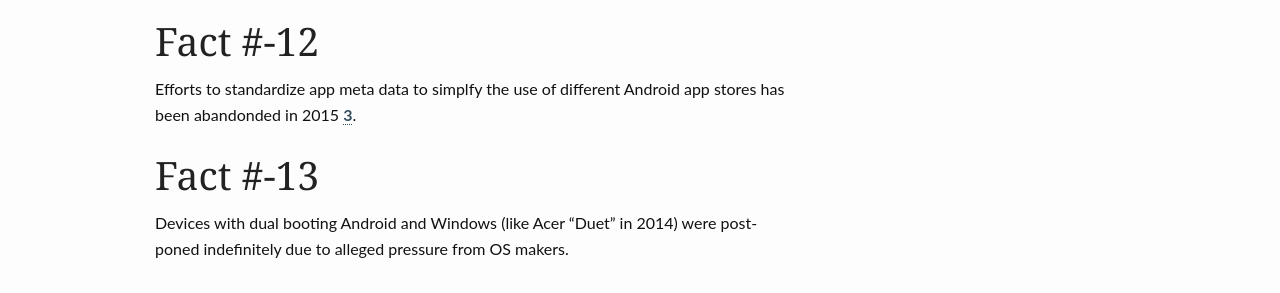
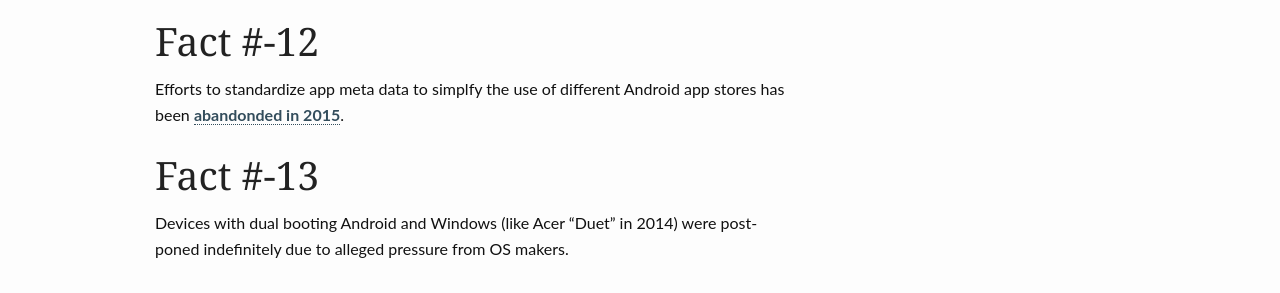
Before and after one commit to openintents/openintents.github.io, a Jekyll site: the page built from _posts/2016-11-14-make-android-great-again.md, in a window 1280 px wide and 900 px high, scrolled down 1718 px. Shown: the part 181-474 px from the top of the window. Built offline with Jekyll 4.4.1, drawn with Linux system fonts in a browser that asks for light colours; nearby versions of some CDN libraries.

Commit message:
Update 2016-11-14-make-android-great-again.md

```diff
--- a/_posts/2016-11-14-make-android-great-again.md
+++ b/_posts/2016-11-14-make-android-great-again.md
@@ -44,7 +44,7 @@ Google's launcher has removed support for the Android Quick Search Box in favour
 ~
 
 # Fact #-12
-Efforts to standardize app meta data to simplfy the use of different Android app stores has been abandonded in 2015 [3].
+Efforts to standardize app meta data to simplfy the use of different Android app stores has been [abandonded in 2015][3].
 
 # Fact #-13
 Devices with dual booting Android and Windows (like Acer "Duet" in 2014) were postponed indefinitely due to alleged pressure from OS makers.
```
